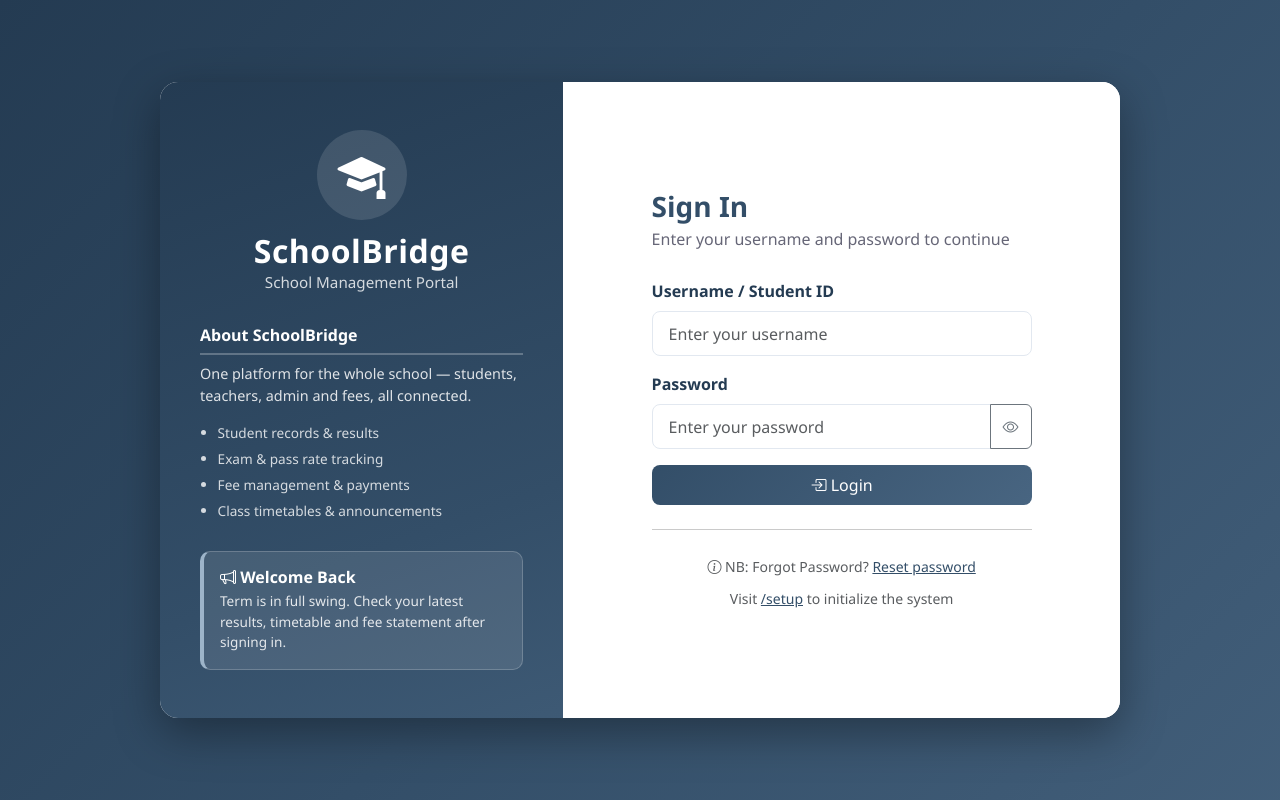
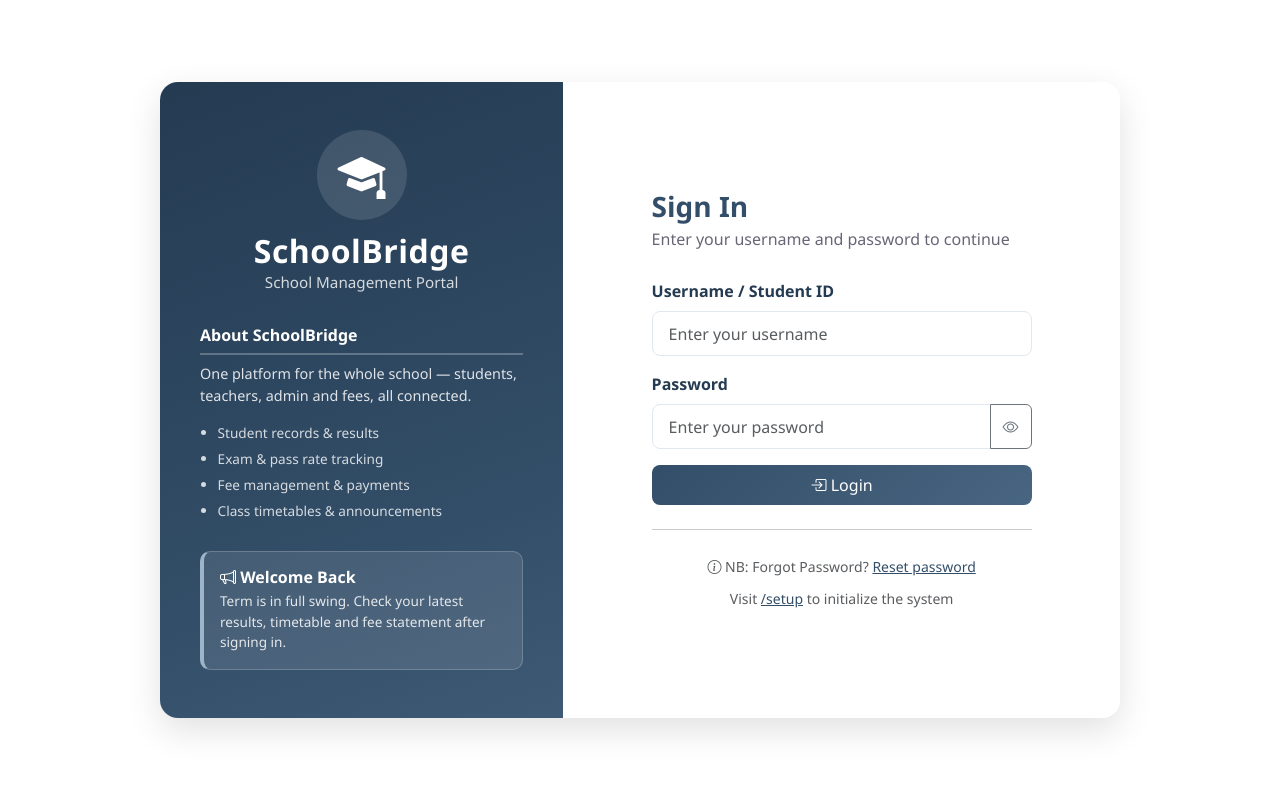
Before and after one commit to Hebert200124/Schoolbridge, a Flask app: page /auth/login in a window 1280 px wide. Run offline with Flask 3, Linux system fonts and the light colour scheme; data that the repository does not hold is empty.

Commit message:
Change login page background to white, keep branding panel blue

```diff
--- a/static/css/style.css
+++ b/static/css/style.css
@@ -162,7 +162,7 @@
 /* ===== AUTH / LOGIN (two-column portal) ===== */
 
 .auth-body {
-    background: linear-gradient(135deg, var(--primary-dark) 0%, var(--primary) 55%, var(--primary-light) 120%);
+    background: #FFFFFF;
     min-height: 100vh;
     display: flex;
     align-items: center;
@@ -176,7 +176,7 @@
     width: 100%;
     border-radius: 18px;
     overflow: hidden;
-    box-shadow: 0 15px 45px rgba(0, 0, 0, 0.35);
+    box-shadow: 0 12px 35px rgba(0, 0, 0, 0.12);
     background: var(--white);
 }
 
```
